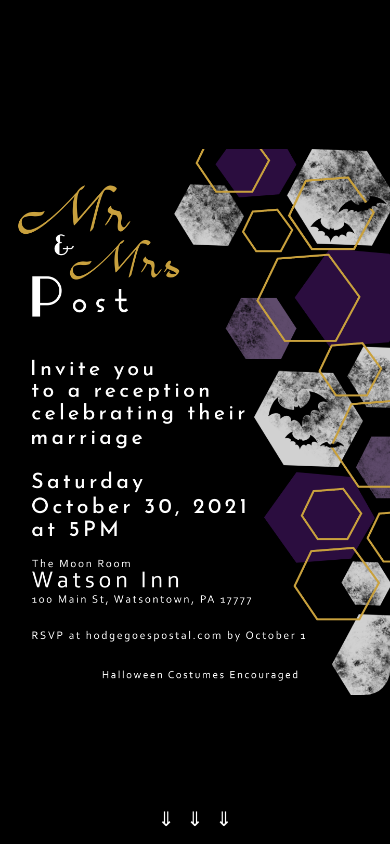
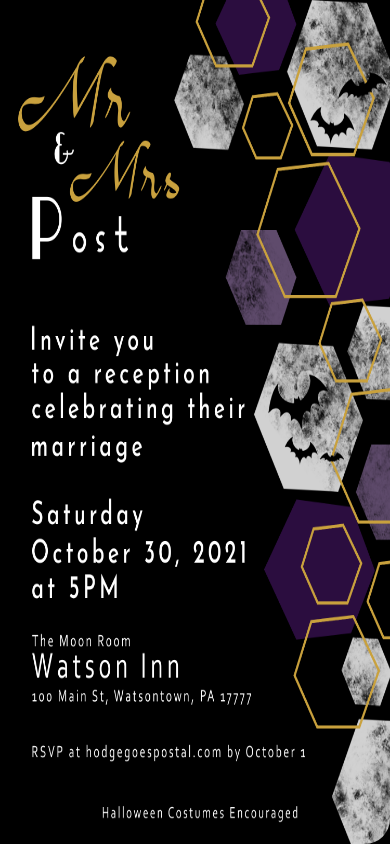
Before and after one commit to adamrpostjr/Reception-RSVP, a Svelte app: page / in a window 390 px wide. Built offline with nearby package versions, Linux system fonts and the light colour scheme.

Commit message:
shutting down rsvp

```diff
--- a/src/Card.svelte
+++ b/src/Card.svelte
@@ -3,7 +3,6 @@
 
 <card>
   <img id="card" src="/Reception.webp" alt="" />
-  <scroll> &#8659; &#8659; &#8659; </scroll>
 </card>
 
 <style>
@@ -14,50 +13,20 @@
     height: 100vh;
     border-radius: 0 25px 25px 0;
   }
-  scroll {
-    display: none;
-  }
   @media only screen and (max-width: 768px) {
     card {
-      /* position: absolute; */
       width: 100vw;
-      height: 100vh;
-      float: unset;
-      order: 1;
+      height: 100%;
+      text-align: center;
     }
     #card {
-      width: 100vw;
-      height: 100vh;
     }
-    scroll {
-      display: block;
-      position: absolute;
-      bottom: 10px;
-      left: 50%;
-      font-family: monospace;
-      font-size: 20px;
-      animation: updown 3s ease infinite;
-    }
-    @keyframes updown {
-      0% {
-        transform: translateY(-50%) translate(-50%);
-      }
-
-      50% {
-        transform: translateY(50%) translate(-50%);
-      }
-
-      100% {
-        transform: translateY(-50%) translate(-50%);
-      }
+    h1 {
+      text-align: center;
     }
   }
 
   @media only screen and (max-width: 414px) {
-    #card {
-      width: 100%;
-      height: unset;
-    }
     card {
       justify-content: center;
       display: flex;
```
